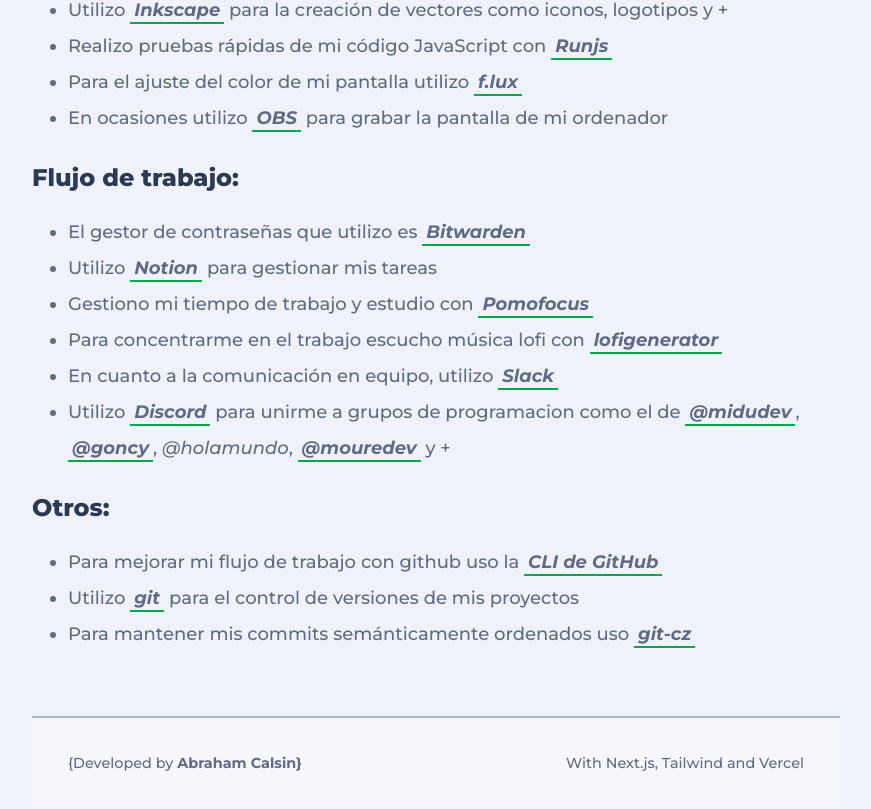
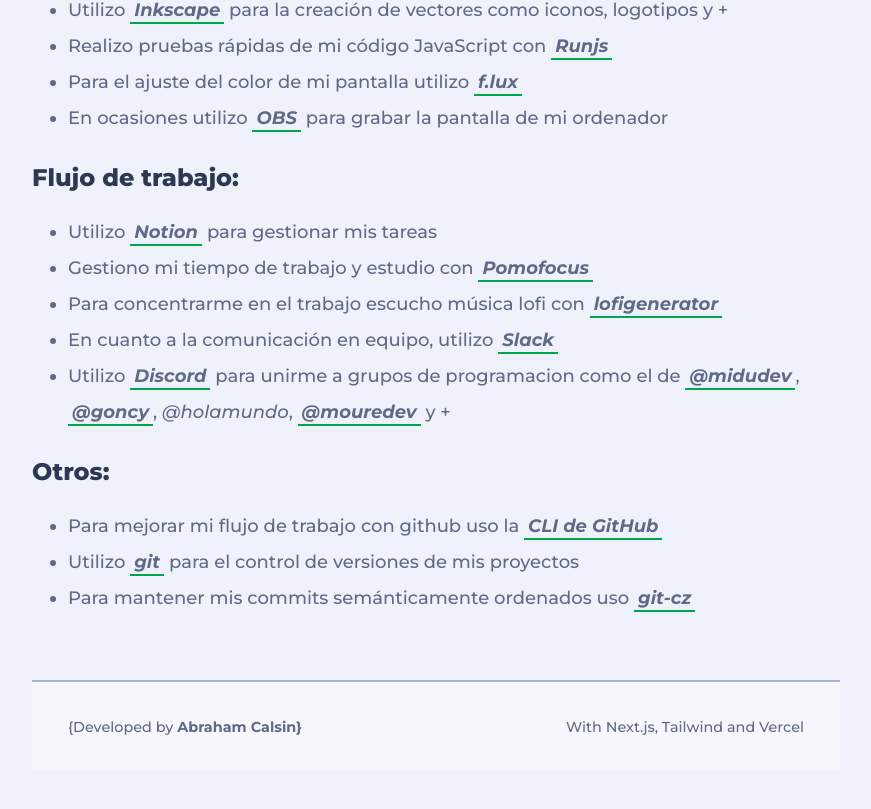
Before and after one commit to Uvacoder/port-abrahamcalsin, a Next.js app: page /uses in a window 1280 px wide. Shown: the part 766-1575 px from the top of the page, without its empty margins (204-1075 px from the left). Built offline with nearby package versions, Linux system fonts and the light colour scheme.

Commit message:
Update index.tsx

```diff
--- a/pages/uses/index.tsx
+++ b/pages/uses/index.tsx
@@ -87,9 +87,6 @@
         <h3>Flujo de trabajo:</h3>
         <ul>
           <li>
-            El gestor de contraseñas que utilizo es <Hyperlink href="https://bitwarden.com/">Bitwarden</Hyperlink>
-          </li>
-          <li>
             Utilizo <Hyperlink href="https://www.notion.so/">Notion</Hyperlink> para gestionar mis tareas
           </li>
           <li>
```
